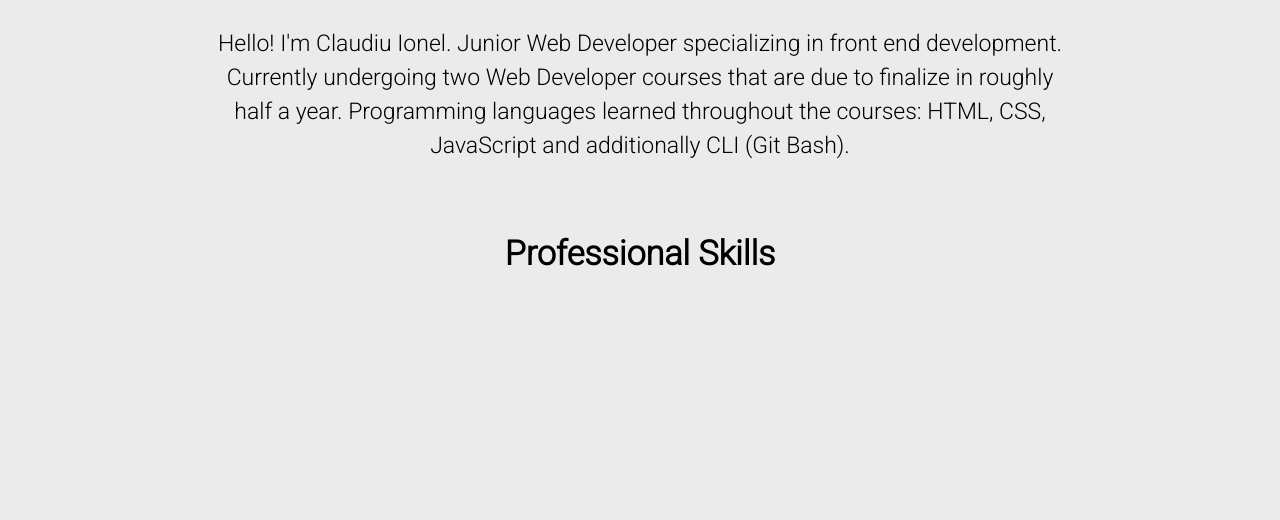
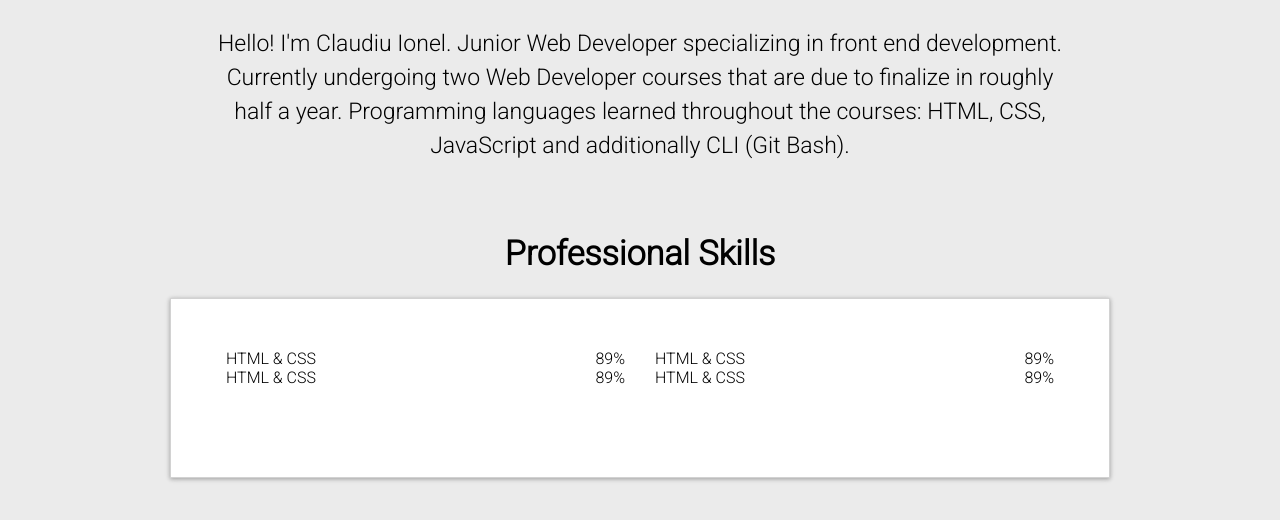
Before and after one commit to Claudiu-Ionel/CV.github.io, a plain HTML site: page index.html in a window 1280 px wide. Shown: the part 668-1188 px from the top of the page. Drawn offline with Linux system fonts and the light colour scheme.

Commit message:
Doing the Skill bars
Preparing the sizing and the comntainer of the Skill Bars

```diff
--- a/index.html
+++ b/index.html
@@ -18,7 +18,6 @@
   <body>
     <div class="banner"></div>
     <div class="main">
-
       <section class="profile">
         <div class="top-info">
           <div class="my-image"></div>
@@ -51,26 +50,66 @@
         </div>
         <div class="bottom-social">
           <div class="container">
-            <div class="social-item"><a href=""><i class="fab fa-facebook-f"></i></a></div>
-            <div class="social-item"><a href=""><i class="fab fa-linkedin-in"></i></a></div>
-            <div class="social-item"><a href=""><i class="fab fa-github"></i></a></div>
-
+            <div class="social-item">
+              <a href=""><i class="fab fa-facebook-f"></i></a>
+            </div>
+            <div class="social-item">
+              <a href=""><i class="fab fa-linkedin-in"></i></a>
+            </div>
+            <div class="social-item">
+              <a href=""><i class="fab fa-github"></i></a>
+            </div>
           </div>
         </div>
       </section>
       <section class="bio">
-        <p>Hello! I'm Claudiu Ionel. Junior Web Developer specializing in front end development. Currently undergoing two Web Developer
-courses that are due to finalize in roughly half a year. Programming languages learned throughout the
-courses: HTML, CSS, JavaScript and additionally CLI (Git Bash).
-</p>
+        <p>
+          Hello! I'm Claudiu Ionel. Junior Web Developer specializing in front
+          end development. Currently undergoing two Web Developer courses that
+          are due to finalize in roughly half a year. Programming languages
+          learned throughout the courses: HTML, CSS, JavaScript and additionally
+          CLI (Git Bash).
+        </p>
       </section>
       <section class="pro-skills">
         <h2>Professional Skills</h2>
         <div class="skill-bars">
-          <div class="bar"></div>
-          <div class="bar"></div>
-          <div class="bar"></div>
-          <div class="bar"></div>
+          <div class="skill-bars__wrapper">
+            <div class="bar-wrapper">
+              <div class="specs">
+                <p>HTML & CSS</p>
+                <span class="percent">89%</span>
+              </div>
+              <div class="bar"></div>
+            </div>
+            <div class="bar-wrapper">
+              <div class="specs">
+                <p>HTML & CSS</p>
+                <span class="percent">89%</span>
+              </div>
+              <div class="bar"></div>
+            </div>
+            <div class="bar-wrapper">
+              <div class="specs">
+                <p>HTML & CSS</p>
+                <span class="percent">89%</span>
+              </div>
+              <div class="bar"></div>
+            </div>
+            <div class="bar-wrapper">
+              <div class="specs">
+                <p>HTML & CSS</p>
+                <span class="percent">89%</span>
+              </div>
+              <div class="bar"></div>
+            </div>
+          </div>
+          <div class="legend">
+            <div class="basic"></div>
+            <div class="rare"></div>
+            <div class="epic"></div>
+            <div class="legendary"></div>
+          </div>
         </div>
       </section>
     </div>
--- a/style.css
+++ b/style.css
@@ -158,10 +158,49 @@ body {
 .pro-skills {
   padding-top: 70px;
   width: 100%;
-
+  display: flex;
+  justify-content: center;
+  align-items: center;
+  flex-direction: column;
 }
 .pro-skills h2 {
   text-align: center;
   margin-bottom: 25px;
   font-size: 34px;
 }
+
+.skill-bars {
+  width: 940px;
+  height: fit-content;
+  background: #fff;
+  display: flex;
+  flex-direction: column;
+  padding: 50px 40px;
+  border: 1px solid rgb(210, 210, 210);
+  box-shadow: 0 1px 6px rgba(0, 0, 0, 0.12), 0 1px 4px rgba(0, 0, 0, 0.24);
+}
+.skill-bars__wrapper {
+  width: 100%;
+  height: fit-content;
+  display: flex;
+  flex-direction: row;
+  flex-wrap: wrap;
+}
+.bar-wrapper {
+  width: 50%;
+  padding: 0px 15px;
+  display: flex;
+  flex-direction: column;
+
+}
+.specs {
+  display: flex;
+  justify-content: space-between;
+  flex-direction: row;
+}
+
+.legend {
+  width: 100%;
+  height: fit-content;
+  padding: 20px;
+}
```
